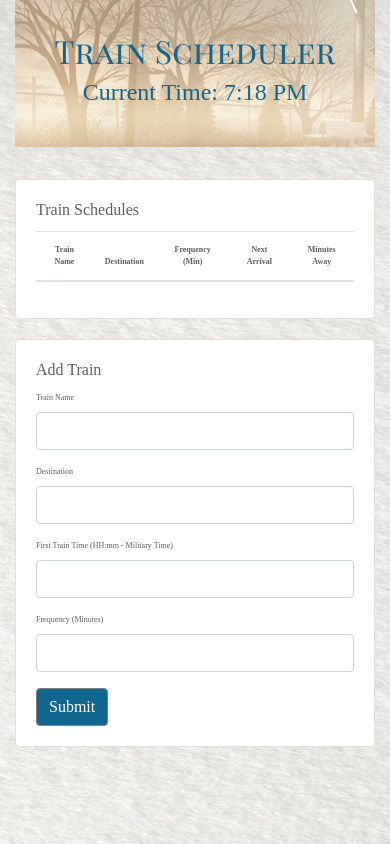
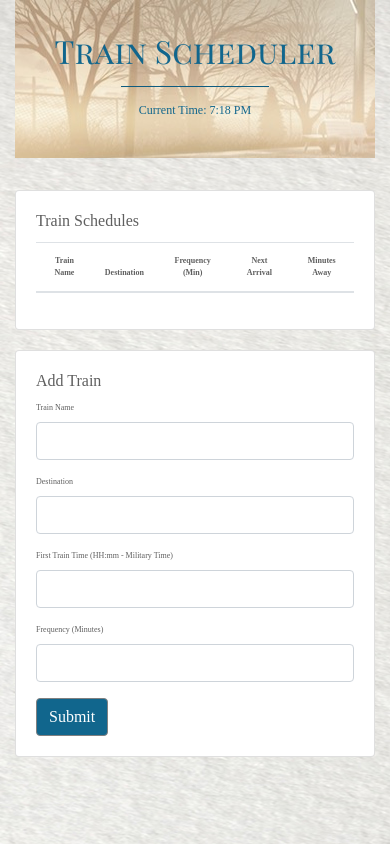
Before and after one commit to chancy23/TrainTimes, a plain HTML site: page index.html in a window 390 px wide. Drawn offline with nearby package versions, Linux system fonts and the light colour scheme; no server answers; a web font is replaced by a local one.

Commit message:
final commit

```diff
--- a/assets/css/style.css
+++ b/assets/css/style.css
@@ -21,17 +21,24 @@ th {
     font-family: 'Quattrocento:700', serif;
 }
 
+/* jumbotron styling */
+.jumbotron {
+    background-image: url("../images/train_background_faded.jpg");
+}
+
 .display-4 {
     font-family: 'Playfair Display SC', serif;
     color: rgb(17, 102, 141);
     font-size: 4rem;
 }
+
+.my-3 {
+    background-color: rgb(17, 102, 141);
+    width: 45%;
+}
+
 h4 {
     color: rgb(17, 102, 141);
-}
-
-.jumbotron {
-    background-image: url("../images/train_background_faded.jpg");
 }
 
 .btn-primary {
@@ -49,6 +56,9 @@ h4 {
     .display-4 {
         font-size: 2rem;
     }
+    h4 {
+        font-size: .75rem;
+    }
 }
 
 @media screen and (max-width: 430px) {
--- a/assets/javascript/logic.js
+++ b/assets/javascript/logic.js
@@ -16,6 +16,8 @@ $(document).ready(function() {
     var database = firebase.database();
 
     //functions========================================================
+
+    //gets the current time from moment.js, and then places it in the dom
     function updateClock() {
         var now = moment(),
             minute = now.minutes("mm").format("mm"),
@@ -23,9 +25,14 @@ $(document).ready(function() {
 
         $("#hour").text(hour);
         $("#minute").text(minute);
-
+        //updates the minutes
         setTimeout(updateClock, 1000);
     };
+
+    //Display and update current time in jumbotron
+    updateClock();
+    $("#ampm").append(moment().format("A"));
+
 
     //on click functions===============================================
 
@@ -109,14 +116,12 @@ $(document).ready(function() {
         $("<td>").text(destination),
         $("<td>").text(frequency),
         $("<td>").text(nextArrival),
-        $("<td>").text(minAway)
+        $("<td class='min'>").text(minAway)
         );
 
         //append table row to the tbody section of the table
         $("tbody").append(newRow);
+
     });
 
-    //Display and update current time in jumbotron
-    $("#ampm").append(moment().format("A"));
-    updateClock();
 })
--- a/index.html
+++ b/index.html
@@ -56,8 +56,8 @@
         <div class="jumbotron jumbotron-fluid">
             <div class="container">
                 <h1 class="display-4">Train Scheduler</h1>
+                <hr class="my-3">
                 <h4>Current Time: <span id="hour"></span>:<span id="minute"></span><span id="second"></span><span id="ampm"> </span></h4>
-                <!-- <h4><span id="currentTime"></span></h4> -->
             </div>
         </div>
 
```
